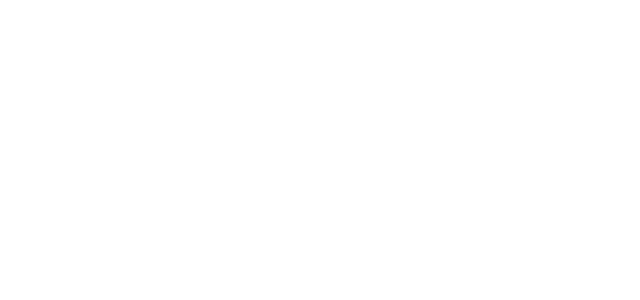
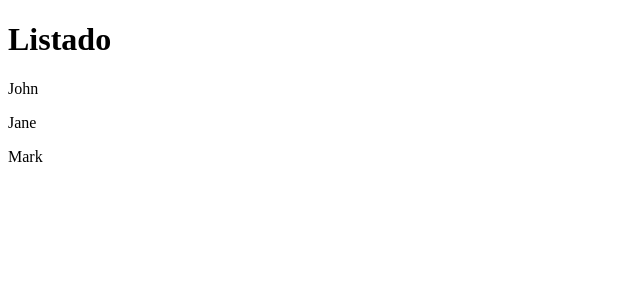
Before and after one commit to Brian-Almada/fullstackopen-react, a React (Vite) app: page / in a window 1280 px wide. Shown: the top 300 px of the page, without its empty margins (0-640 px from the left). Built offline with nearby package versions, Linux system fonts and the light colour scheme.

Commit message:
Practicar map con una lista dentro de un array

```diff
--- /dev/null
+++ b/src/Listado.jsx
@@ -0,0 +1,33 @@
+import React from "react";
+
+const jsonNames = [
+    {
+        id: 1,
+        name: 'John'
+    },
+    {
+        id: 2,
+        name: 'Jane'
+    },
+    {
+        id: 3,
+        name: 'Mark'
+    }
+]
+
+const Listado = () => {
+    return (
+        <div>
+            <h1>Listado</h1>
+            {jsonNames.map((value, index) =>{
+                return (
+                    <div>
+                        <p>{value.name}</p>
+                    </div>
+                )
+            })}
+        </div>
+    )
+}
+
+export default Listado
--- a/src/main.jsx
+++ b/src/main.jsx
@@ -5,7 +5,7 @@ import Clicker from './Clicks.jsx'
 import Callbacks from './callbacks.jsx'
 import Unicafe from './Unicafe.jsx'
 import Work from './Work.jsx'
+import Listado from './Listado.jsx'
 
 
-
-ReactDOM.createRoot(document.getElementById('root')).render()
+ReactDOM.createRoot(document.getElementById('root')).render(<Listado />)
```
